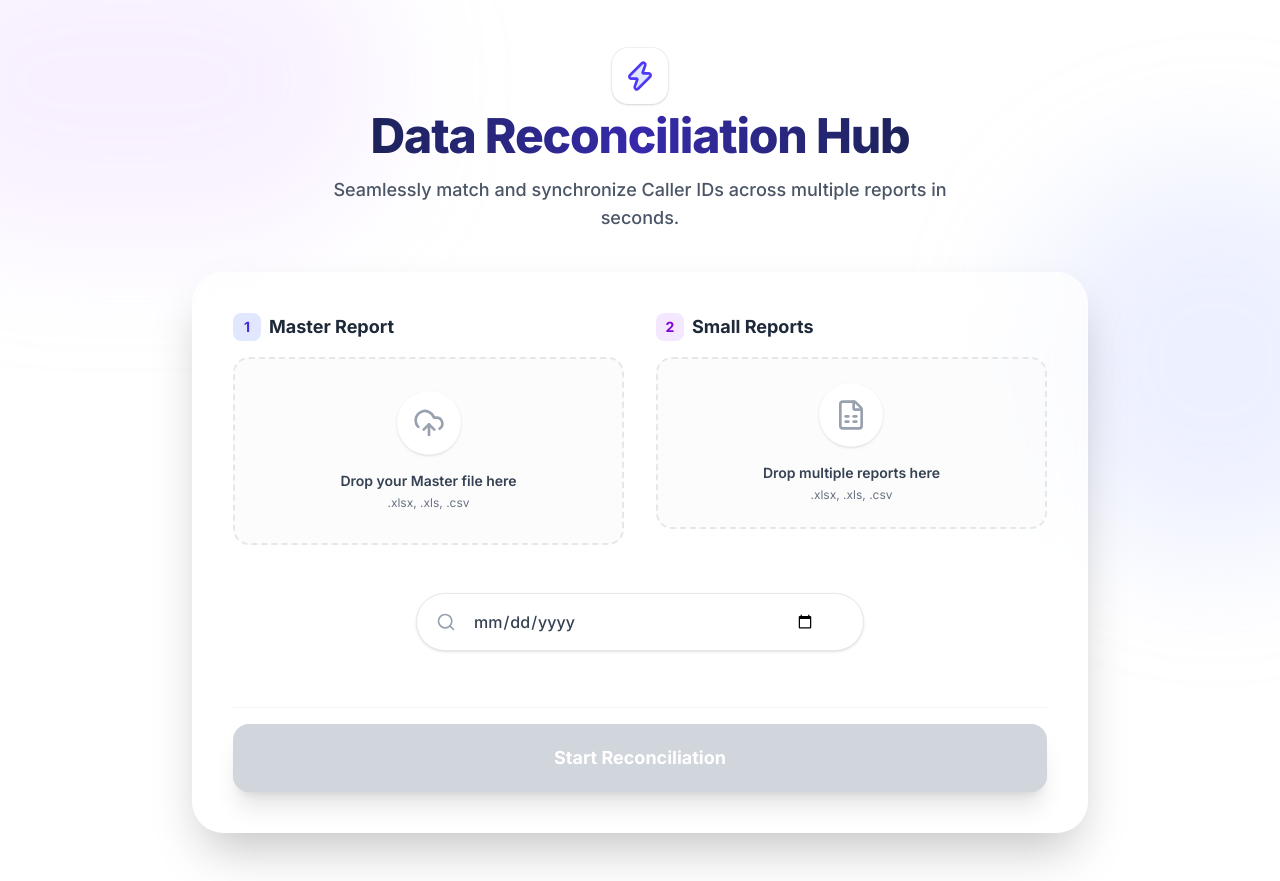
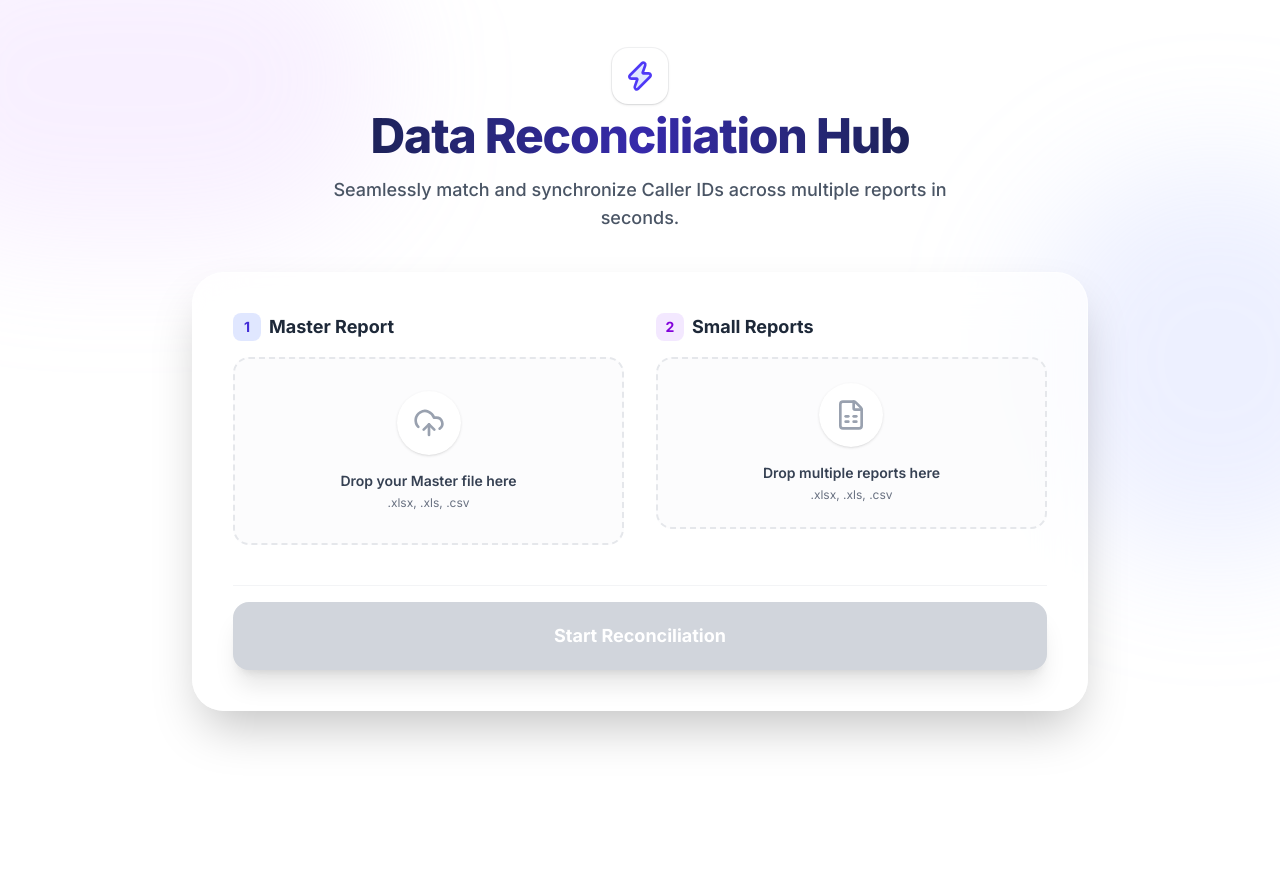
Before and after one commit to nknitishsingh94/Report-Matching-tool, a React (Vite) app in the folder frontend/: page / in a window 1280 px wide. After the commit the page ends 800 px from the top, so only its background shows below. Built offline with nearby package versions, Linux system fonts and the light colour scheme.

Commit message:
revert: remove date filter as it is confusing

```diff
--- a/frontend/src/App.jsx
+++ b/frontend/src/App.jsx
@@ -1,10 +1,9 @@
 import React, { useState, useRef } from 'react';
-import { UploadCloud, FileSpreadsheet, CheckCircle, AlertCircle, Download, RefreshCcw, FileText, Zap, Search } from 'lucide-react';
+import { UploadCloud, FileSpreadsheet, CheckCircle, AlertCircle, Download, RefreshCcw, FileText, Zap } from 'lucide-react';
 
 function App() {
   const [masterFile, setMasterFile] = useState(null);
   const [smallFiles, setSmallFiles] = useState([]);
-  const [searchDate, setSearchDate] = useState("");
   const [loading, setLoading] = useState(false);
   const [result, setResult] = useState(null);
   const [error, setError] = useState(null);
@@ -44,9 +43,6 @@ function App() {
 
     const formData = new FormData();
     formData.append('masterFile', masterFile);
-    if (searchDate) {
-      formData.append('searchDate', searchDate);
-    }
     smallFiles.forEach((item) => {
       formData.append('smallFiles', item.file);
       formData.append('labels', item.label);
@@ -102,7 +98,6 @@ function App() {
   const reset = () => {
     setMasterFile(null);
     setSmallFiles([]);
-    setSearchDate("");
     setResult(null);
     setError(null);
     if (masterInputRef.current) masterInputRef.current.value = "";
@@ -263,30 +258,6 @@ function App() {
                 </div>
               </div>
 
-              {/* Date Filter */}
-              <div className="pt-2 pb-4">
-                <div className="relative max-w-md mx-auto group">
-                  <div className="absolute inset-y-0 left-0 pl-5 flex items-center pointer-events-none">
-                    <Search className="h-5 w-5 text-gray-400 group-hover:text-indigo-500 transition-colors" />
-                  </div>
-                  <input
-                    type="date"
-                    value={searchDate}
-                    onChange={(e) => setSearchDate(e.target.value)}
-                    className="block w-full pl-14 pr-12 py-4 bg-white border border-gray-200 rounded-full text-gray-700 font-medium placeholder-gray-400 shadow-sm focus:outline-none focus:ring-2 focus:ring-indigo-500 focus:border-transparent transition-all hover:shadow-md cursor-pointer"
-                  />
-                  {searchDate && (
-                    <button
-                      onClick={() => setSearchDate("")}
-                      className="absolute inset-y-0 right-0 pr-5 flex items-center text-gray-400 hover:text-red-500 font-bold text-xl transition-colors"
-                      title="Clear date"
-                    >
-                      &times;
-                    </button>
-                  )}
-                </div>
-              </div>
-
               {/* Action Button */}
               <div className="pt-4 border-t border-gray-100">
                 <button
```
Also changed, not shown: 1 other file (tests, documents, lock files or other folders).
